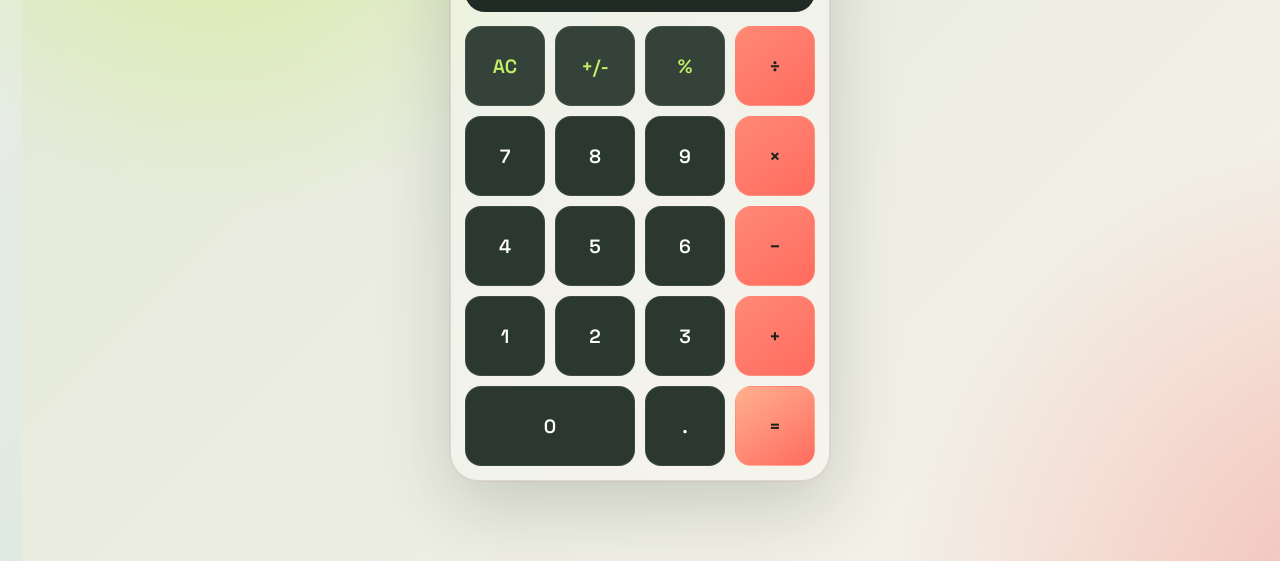
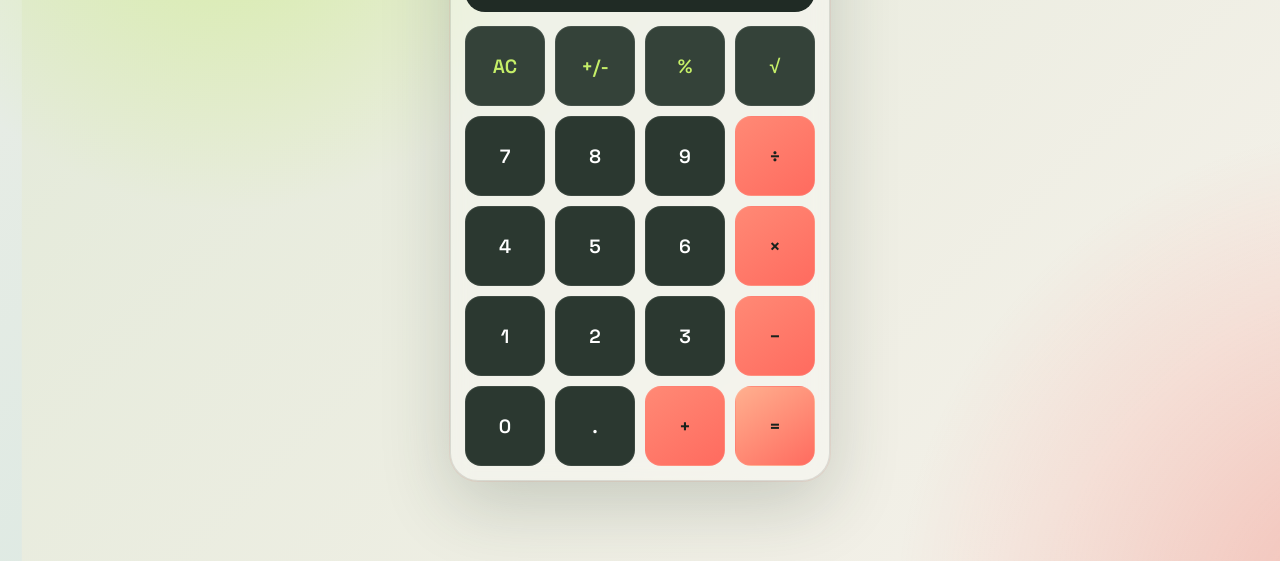
Before and after one commit to rohulkuddusrobi/calculator, a plain HTML site: page index.html in a window 1280 px wide. Shown: the part 239-800 px from the top of the page. Drawn offline with nearby package versions, Linux system fonts and the light colour scheme.

Commit message:
add square root

```diff
--- a/index.html
+++ b/index.html
@@ -17,25 +17,26 @@
       <button class="key key-muted" type="button">AC</button>
       <button class="key key-muted" type="button">+/-</button>
       <button class="key key-muted" type="button">%</button>
-      <button class="key key-operator" type="button">÷</button>
+      <button class="key key-muted" type="button" aria-label="Square root">√</button>
 
       <button class="key" type="button">7</button>
       <button class="key" type="button">8</button>
       <button class="key" type="button">9</button>
-      <button class="key key-operator" type="button">×</button>
+      <button class="key key-operator" type="button">÷</button>
 
       <button class="key" type="button">4</button>
       <button class="key" type="button">5</button>
       <button class="key" type="button">6</button>
-      <button class="key key-operator" type="button">−</button>
+      <button class="key key-operator" type="button">×</button>
 
       <button class="key" type="button">1</button>
       <button class="key" type="button">2</button>
       <button class="key" type="button">3</button>
-      <button class="key key-operator" type="button">+</button>
+      <button class="key key-operator" type="button">−</button>
 
       <button class="key key-zero" type="button">0</button>
       <button class="key" type="button">.</button>
+      <button class="key key-operator" type="button">+</button>
       <button class="key key-equals" type="button">=</button>
     </section>
   </main>
--- a/styles.css
+++ b/styles.css
@@ -124,8 +124,7 @@ body {
 }
 
 .key-zero {
-  grid-column: span 2;
-  aspect-ratio: auto;
+  aspect-ratio: 1;
 }
 
 @keyframes aurora-shift {
```
